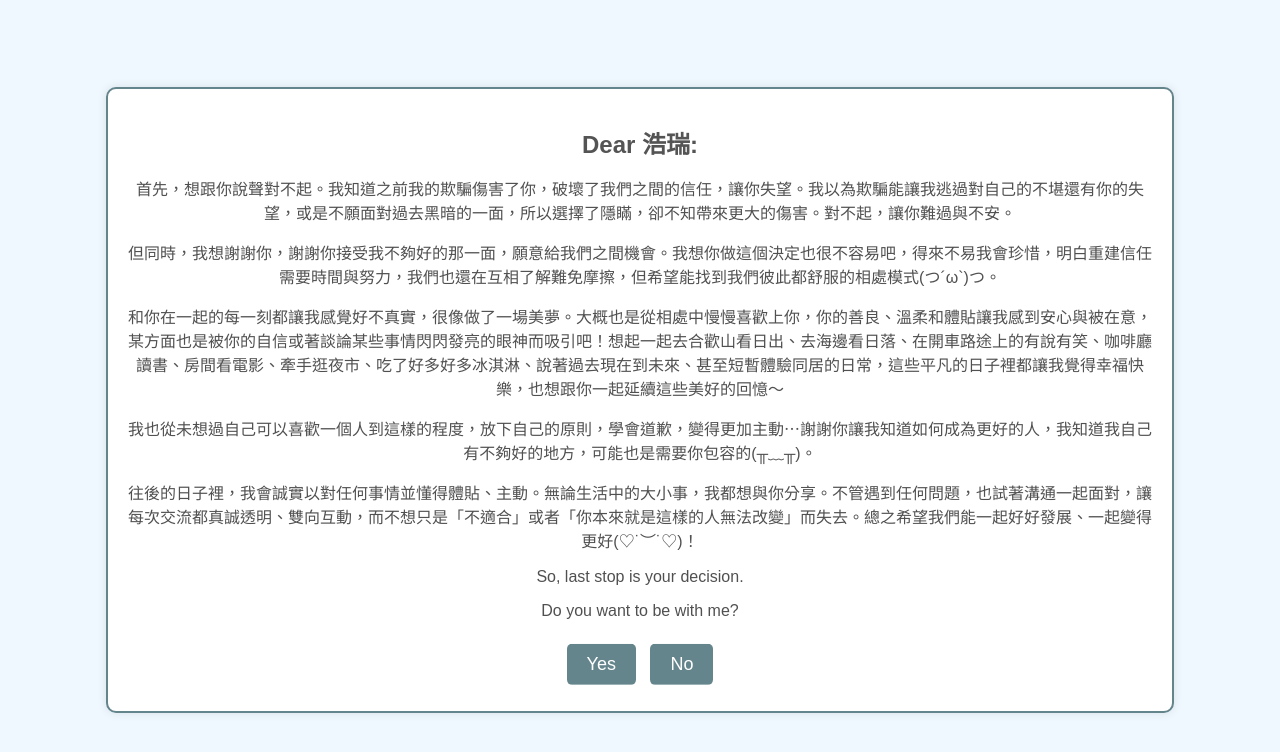
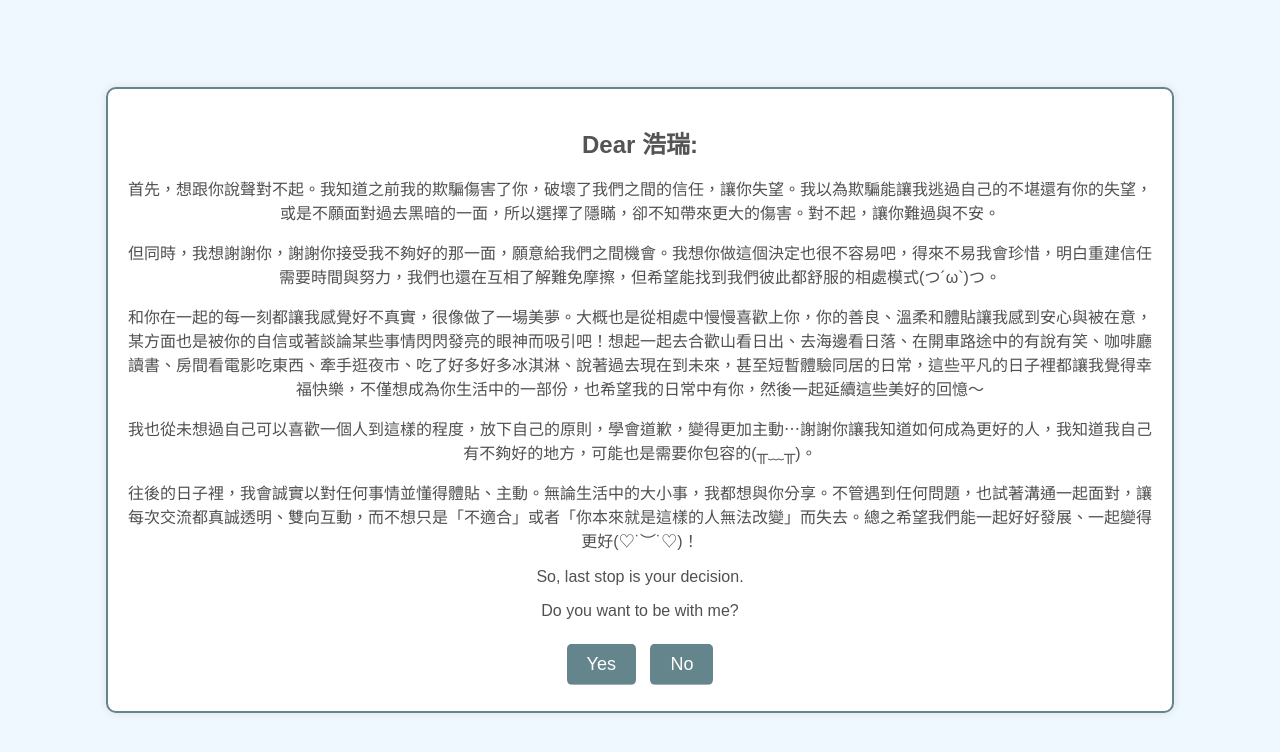
Before and after one commit to joanne232323/Letter-from-Joanne, a plain HTML site: page index.html in a window 1280 px wide. Both pictures are taken after a click on the element 640 px from the left and 400 px from the top of the page. Drawn offline with Linux system fonts and the light colour scheme.

Commit message:
Update index.html

```diff
--- a/index.html
+++ b/index.html
@@ -114,9 +114,9 @@
     </div>
     <div class="container" id="message-container">
         <h1>Dear 浩瑞:</h1>
-        <p>首先，想跟你說聲對不起。我知道之前我的欺騙傷害了你，破壞了我們之間的信任，讓你失望。我以為欺騙能讓我逃過對自己的不堪還有你的失望，或是不願面對過去黑暗的一面，所以選擇了隱瞞，卻不知帶來更大的傷害。對不起，讓你難過與不安。</p>
+        <p>首先，想跟你說聲對不起。我知道之前我的欺騙傷害了你，破壞了我們之間的信任，讓你失望。我以為欺騙能讓我逃過自己的不堪還有你的失望，或是不願面對過去黑暗的一面，所以選擇了隱瞞，卻不知帶來更大的傷害。對不起，讓你難過與不安。</p>
         <p>但同時，我想謝謝你，謝謝你接受我不夠好的那一面，願意給我們之間機會。我想你做這個決定也很不容易吧，得來不易我會珍惜，明白重建信任需要時間與努力，我們也還在互相了解難免摩擦，但希望能找到我們彼此都舒服的相處模式(つ´ω`)つ。</p>
-        <p>和你在一起的每一刻都讓我感覺好不真實，很像做了一場美夢。大概也是從相處中慢慢喜歡上你，你的善良、溫柔和體貼讓我感到安心與被在意，某方面也是被你的自信或著談論某些事情閃閃發亮的眼神而吸引吧！想起一起去合歡山看日出、去海邊看日落、在開車路途上的有說有笑、咖啡廳讀書、房間看電影、牽手逛夜市、吃了好多好多冰淇淋、說著過去現在到未來、甚至短暫體驗同居的日常，這些平凡的日子裡都讓我覺得幸福快樂，也想跟你一起延續這些美好的回憶～</p>
+        <p>和你在一起的每一刻都讓我感覺好不真實，很像做了一場美夢。大概也是從相處中慢慢喜歡上你，你的善良、溫柔和體貼讓我感到安心與被在意，某方面也是被你的自信或著談論某些事情閃閃發亮的眼神而吸引吧！想起一起去合歡山看日出、去海邊看日落、在開車路途中的有說有笑、咖啡廳讀書、房間看電影吃東西、牽手逛夜市、吃了好多好多冰淇淋、說著過去現在到未來，甚至短暫體驗同居的日常，這些平凡的日子裡都讓我覺得幸福快樂，不僅想成為你生活中的一部份，也希望我的日常中有你，然後一起延續這些美好的回憶～</p>
         <p>我也從未想過自己可以喜歡一個人到這樣的程度，放下自己的原則，學會道歉，變得更加主動⋯謝謝你讓我知道如何成為更好的人，我知道我自己有不夠好的地方，可能也是需要你包容的(╥﹏╥)。</p>
         <p>往後的日子裡，我會誠實以對任何事情並懂得體貼、主動。無論生活中的大小事，我都想與你分享。不管遇到任何問題，也試著溝通一起面對，讓每次交流都真誠透明、雙向互動，而不想只是「不適合」或者「你本來就是這樣的人無法改變」而失去。總之希望我們能一起好好發展、一起變得更好(♡˙︶˙♡)！</p>
         <p>So, last stop is your decision.</p>
```
